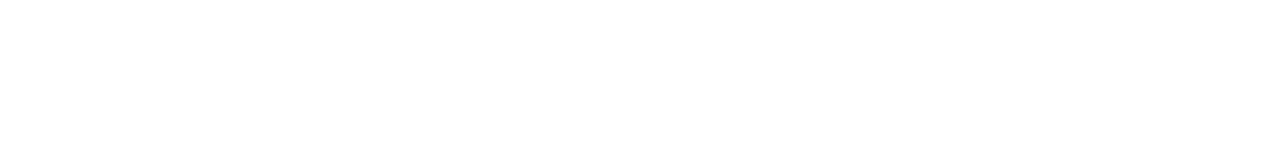
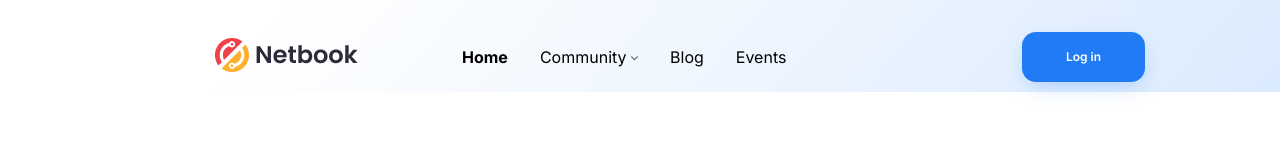
Before and after one commit to CassianoE/Atom-Atividade-semanal-3, a plain HTML site: page index.html in a window 1280 px wide. Drawn offline with Linux system fonts and the light colour scheme; a web font is replaced by a local one.

Commit message:
Header Pronto

```diff
--- a/index.html
+++ b/index.html
@@ -4,9 +4,28 @@
     <meta charset="UTF-8">
     <meta http-equiv="X-UA-Compatible" content="IE=edge">
     <meta name="viewport" content="width=device-width, initial-scale=1.0">
-    <title>Document</title>
+    <title>Netbook</title>
+    <link rel="stylesheet" href="style.css">
 </head>
 <body>
+<div class="headernetbook">
+    <nav>
+        <ul>
+            <li data-gap="1"><img class="logonetbook" src="img/logonetbook.png"></li>
+            <li data-gap="2"><strong>Home</strong></li>
+            <li data-gap="3">Community <img class="setacommunity" src="img/setaparabaixo.png"></li>
+            <li data-gap="4">Blog</li>
+            <li data-gap="5">Events</li>
+        </ul>
+
+        <a href="#" class="botaonav">Log in</a>
+
+    </nav>
+</div>
+<div class="home">
+
+
+</div>
 
 </body>
 </html>
--- a/style.css
+++ b/style.css
@@ -0,0 +1,81 @@
+@import url('https://fonts.googleapis.com/css2?family=Inter:wght@100;200;300;400;500;600;700;800;900&display=swap');
+@import url('https://fonts.googleapis.com/css2?family=Dongle:wght@300;400;700&family=Poppins:ital,wght@0,100;0,200;0,300;0,400;0,500;0,600;0,700;0,800;0,900;1,100;1,200;1,300;1,400;1,500;1,600;1,700;1,800;1,900&display=swap');
+
+
+body {
+    font-family: 'Inter', sans-serif;
+    border: 0;
+    padding: 0;
+    margin: 0;
+}
+
+nav {
+    margin-left: 175px;
+    padding-top: 22px;
+    display: flex;
+    justify-content: space-between;
+    align-items: center;
+}
+
+nav ul {
+    align-items: center;
+    display: flex;
+    list-style: none;
+    gap: 32px;
+}
+
+li[data-gap="1"] {
+    padding-left: 0px;
+  }
+
+  li[data-gap="2"] {
+    padding-left: 72px;
+  }
+
+  li[data-gap="3"] {
+    padding-left: 0px;
+  }
+
+  li[data-gap="4"]{
+    padding-left: 0px;
+  }
+
+.headernetbook {
+background: linear-gradient(311.76deg, #D4E7FE -15.24%, #FFFFFF 78.85%);
+}
+
+.logonetbook {
+    font-family: 'Poppins';
+font-style: normal;
+font-weight: 600;
+font-size: 24px;
+line-height: 24px;
+color: #2B2B39;
+}
+
+.setacommunity {
+margin-bottom: 2px;
+}
+
+.botaonav {
+    margin-right: 135px;
+    width: 123px;
+    height: 50px;
+    left: 1182px;
+    top: 22px;
+
+background: #217BF4;
+box-shadow: 0px 7px 22px -6px rgba(33, 123, 244, 0.34);
+border-radius: 14px;
+font-family: 'Inter';
+font-weight: 600;
+font-size: 12px;
+line-height: 50px;
+text-align: center;
+color: #FFFFFF;
+text-decoration: none;
+}
+
+.home {
+    background: linear-gradient(311.76deg, #D4E7FE -15.24%, #FFFFFF 78.85%);
+}
```
Also changed, not shown: img/logonetbook.png (added), img/setaparabaixo.png (added).
